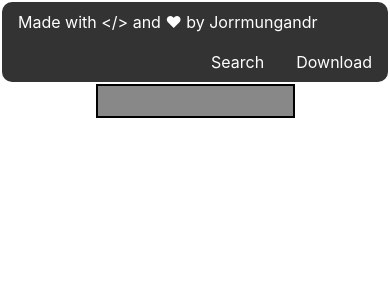
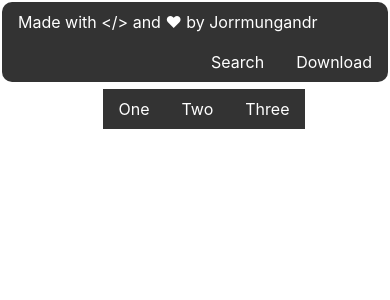
Before and after one commit to Jorrmungandr/the-responsive-scrolls, a React (Create React App) app: page / in a window 390 px wide. Shown: the top 300 px of the page. Built offline with nearby package versions, Linux system fonts and the light colour scheme.

Commit message:
Added responsive navbar

```diff
--- a/src/App.js
+++ b/src/App.js
@@ -5,8 +5,16 @@ import './App.scss';
 class ResponsiveContainer extends Component {
   render() {
     return (
-      <div class="responsive-container">
-
+      <div id="ette">
+        <div class="responsive-container">
+          <div class="responsive-component" id="responsive-navbar">
+            <a>One</a>
+            <a>Two</a>
+            <a>Three</a>
+          </div>
+          <div class="responsive-component"></div>
+          <div class="responsive-component"></div>
+        </div>
       </div>
     );
   }
@@ -20,8 +28,8 @@ class Navbar extends Component {
           <a>Made with &lt;/&gt; and &hearts; by Jorrmungandr</a>
         </div>
         <div>
-        <div class="menu"><a>Download</a></div>
-        <div class="menu"><a>Search</a></div>
+          <div class="menu"><a>Download</a></div>
+          <div class="menu"><a>Search</a></div>
         </div>
       </div>
     );
--- a/src/App.scss
+++ b/src/App.scss
@@ -1,5 +1,6 @@
 $responsive-container-br: #888;
 $navbar-bg: #333;
+$dark-color: #111;
 
 @mixin border-radius($radius, $args) {
   #{$args}-radius: $radius;
@@ -9,9 +10,7 @@ $navbar-bg: #333;
 }
 
 .navbar {
-  list-style-type: none;
   margin: 2px;
-  padding: 0;
   overflow: hidden;
   background-color: $navbar-bg;
   @include border-radius(10px, border);
@@ -20,7 +19,6 @@ $navbar-bg: #333;
     color: white;
     text-align: center;
     padding: 10px 16px;
-    text-decoration: none;
   }
   #text-container {
     float: left;
@@ -33,15 +31,35 @@ $navbar-bg: #333;
   }
 }
 
+#ette {
+  height: 100%;
+  display: flex;
+  align-items: center;
+  justify-content: center;
+}
+
+.blankspace {
+}
+
 .responsive-container {
+  width: 50%;
+}
+
+.responsive-component {
+  background-color: $responsive-container-br;
+  margin: 5px;
+}
+
+#responsive-navbar {
   display: flex;
-  height: 30px;
-  width: 50%;
-  background-color: $responsive-container-br;
-  border: 2px solid black;
-  left: 0;
-  right: 0;
-  display: inline-block;
-  position: fixed;
-  margin: auto;
+  a {
+    background-color: $navbar-bg;
+    color: white;
+    text-align: center;
+    padding: 10px 16px;
+    flex: 1;
+    &:hover {
+      opacity: 0.3;
+    }
+  }
 }
```
